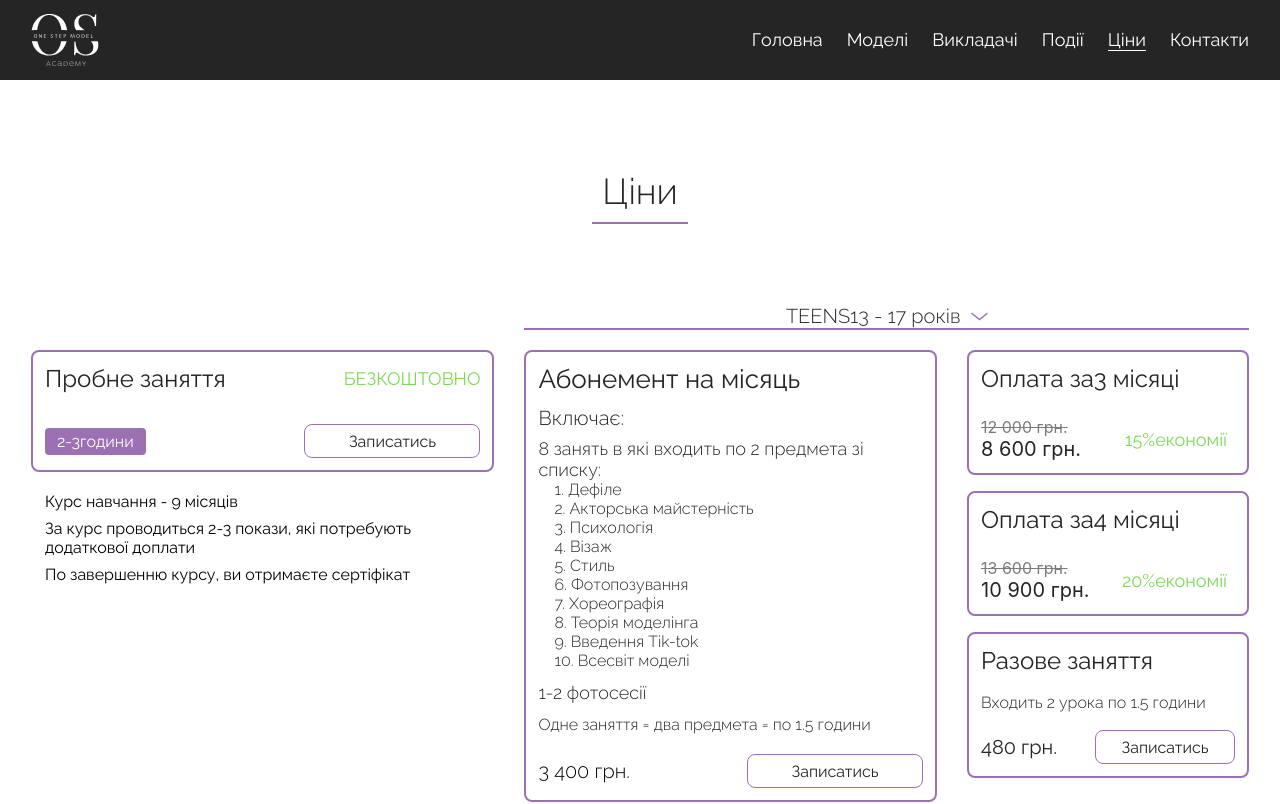
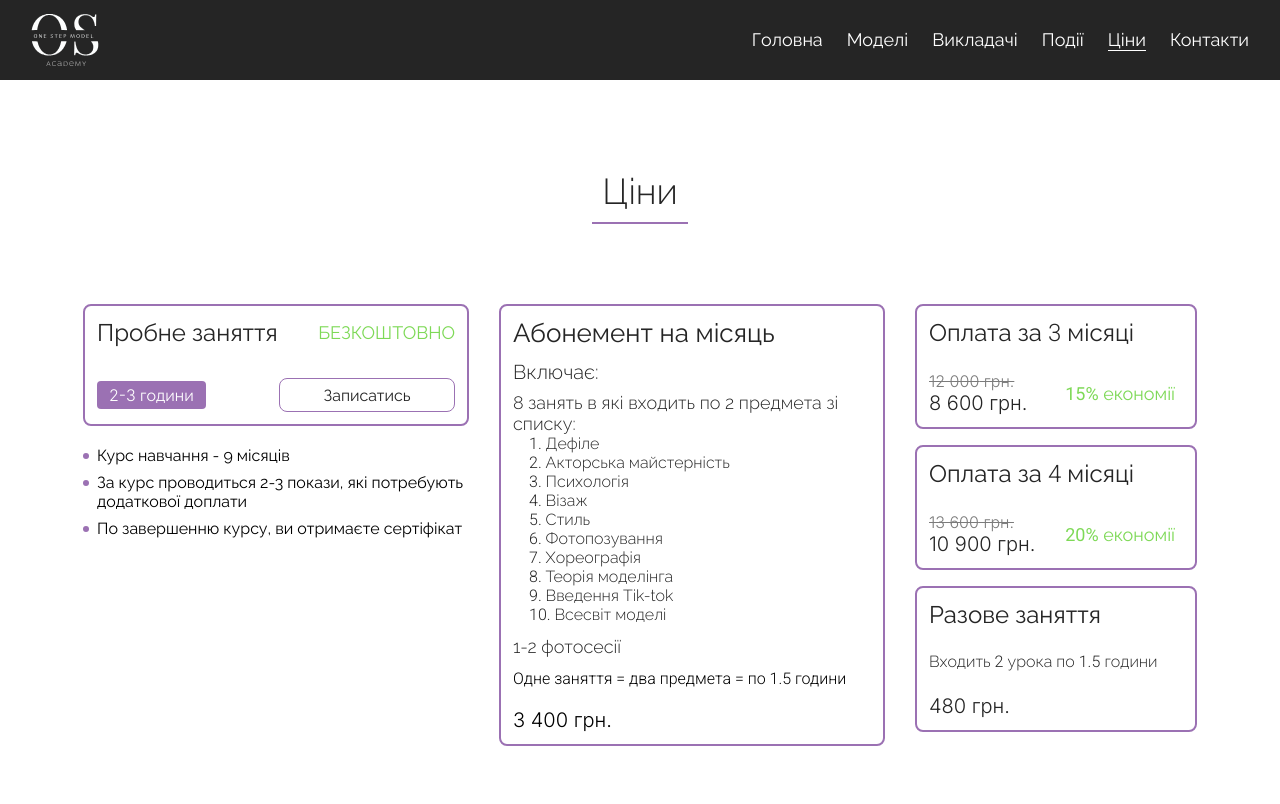
Before and after one commit to Slayer0fTime/os-models, a Next.js app: page /prices in a window 1280 px wide. Shown: the top 804 px of the page. Built offline with nearby package versions, Linux system fonts and the light colour scheme.

Commit message:
feat: implement  complete pricing page layout

```diff
--- a/app/prices/page.tsx
+++ b/app/prices/page.tsx
@@ -1,30 +1,15 @@
 import styles from '@/app/ui/prices/prices.module.css';
+import clsx from 'clsx';
+import { roboto, inter } from '../ui/fonts';
+import BulletIcon from '../ui/prices/bullet-icon';
+import PaymentCard from '../ui/prices/payment-card';
 
 export default function Page() {
   return (
     <main className={styles['main']}>
-      <section className={`container ${styles['section']}`}>
+      <section className={clsx('container', styles['section'])}>
         <h2 className={styles['section-title']}>Ціни</h2>
         <div className={styles['prices-grid']}>
-          <button className={styles['age-category']}>
-            <span>
-              TEENS
-              <span className={styles['roboto-font']}>13 - 17 </span>років
-            </span>
-            <svg
-              width="17"
-              height="9"
-              viewBox="0 0 17 9"
-              fill="none"
-              xmlns="http://www.w3.org/2000/svg">
-              <path
-                d="M1 1.5L8.5 7.5L16 1.5"
-                stroke="#9B71B3"
-                stroke-width="1.5"
-                stroke-linecap="round"
-              />
-            </svg>
-          </button>
           <div className={styles['trial-lesson-container']}>
             <div className={styles['trial-lesson-card']}>
               <div className={styles['trial-lesson-card-header']}>
@@ -32,17 +17,27 @@ export default function Page() {
                 <strong>БЕЗКОШТОВНО</strong>
               </div>
               <div className={styles['trial-lesson-card-info']}>
-                <time /* datetime="PT2H"*/>
-                  <span className={styles['inter-font']}>2-3</span>
+                <p>
+                  <span className={inter.className}>2-3 </span>
                   години
-                </time>
+                </p>
                 <a href="#">Записатись</a>
               </div>
             </div>
+
             <ul className={styles['course-info']}>
-              <li>Курс навчання - 9 місяців</li>
-              <li>За курс проводиться 2-3 покази, які потребують додаткової доплати</li>
-              <li>По завершенню курсу, ви отримаєте сертіфікат</li>
+              {[
+                'Курс навчання - 9 місяців',
+                'За курс проводиться 2-3 покази, які потребують додаткової доплати',
+                'По завершенню курсу, ви отримаєте сертіфікат',
+              ].map((text, index) => (
+                <li key={index}>
+                  <span className={styles['bullet-icon']}>
+                    <BulletIcon />
+                  </span>
+                  {text}
+                </li>
+              ))}
             </ul>
           </div>
 
@@ -53,93 +48,41 @@ export default function Page() {
               <li>
                 8 занять в які входить по 2 предмета зі списку:
                 <ol className={styles['subjects-list']}>
-                  <li>
-                    <span className={styles['roboto-font']}>1. </span>
-                    Дефіле
-                  </li>
-                  <li>
-                    <span className={styles['roboto-font']}>2. </span>
-                    Акторська майстерність
-                  </li>
-                  <li>
-                    <span className={styles['roboto-font']}>3. </span>Психологія
-                  </li>
-                  <li>
-                    <span className={styles['roboto-font']}>4. </span>Візаж
-                  </li>
-                  <li>
-                    <span className={styles['roboto-font']}>5. </span>Стиль
-                  </li>
-                  <li>
-                    <span className={styles['roboto-font']}>6. </span>Фотопозування
-                  </li>
-                  <li>
-                    <span className={styles['roboto-font']}>7. </span>Хореографія
-                  </li>
-                  <li>
-                    <span className={styles['roboto-font']}>8. </span>Теорія моделінга
-                  </li>
-                  <li>
-                    <span className={styles['roboto-font']}>9. </span>Введення Tik-tok
-                  </li>
-                  <li>
-                    <span className={styles['roboto-font']}>10. </span>Всесвіт моделі
-                  </li>
+                  {[
+                    'Дефіле',
+                    'Акторська майстерність',
+                    'Психологія',
+                    'Візаж',
+                    'Стиль',
+                    'Фотопозування',
+                    'Хореографія',
+                    'Теорія моделінга',
+                    'Введення Tik-tok',
+                    'Всесвіт моделі',
+                  ].map((subject, index) => (
+                    <li key={index}>
+                      <span className={roboto.className}>{index + 1}. </span>
+                      {subject}
+                    </li>
+                  ))}
                 </ol>
               </li>
               <li>1-2 фотосесії</li>
-              <li className={styles['roboto-font']}>Одне заняття = два предмета = по 1.5 години</li>
+              <p className={roboto.className}>Одне заняття = два предмета = по 1.5 години</p>
             </ul>
-
-            <div className={styles['subscription-card-price-and-registration']}>
-              <span className={styles['inter-font']}>3 400 грн.</span>
-              <a href="#">Записатись</a>
-            </div>
+            <p className={clsx(inter.className, styles['subscription-card-price'])}>3 400 грн.</p>
           </div>
 
           <div className={styles['payment-cards-container']}>
-            <div className={styles['payment-card']}>
-              <h3>
-                Оплата за
-                <span className={styles['roboto-font']}>3</span> місяці
-              </h3>
-              <div className={styles['price-container']}>
-                <div className={styles['price']}>
-                  <span className={styles['original-price']}>12 000 грн.</span>
-                  <span className={styles['discounted-price']}>8 600 грн.</span>
-                </div>
-                <strong className={styles['discount-info']}>
-                  <span className={styles['roboto-font']} /*style="font-weight: 400"*/>15%</span>
-                  економії
-                </strong>
-              </div>
-            </div>
-            <div className={styles['payment-card']}>
-              <h3>
-                Оплата за
-                <span className={styles['roboto-font']}>4</span> місяці
-              </h3>
-              <div className={styles['price-container']}>
-                <div className={styles['price']}>
-                  <span className={styles['original-price']}>13 600 грн.</span>
-                  <span className={styles['discounted-price']}>10 900 грн.</span>
-                </div>
-                <strong className={styles['discount-info']}>
-                  <span className={styles['roboto-font']} /*style="font-weight: 400"*/>20%</span>
-                  економії
-                </strong>
-              </div>
-            </div>
+            <PaymentCard months={3} originalPrice="12 000" discountPrice="8 600" discount={15} />
+            <PaymentCard months={4} originalPrice="13 600" discountPrice="10 900" discount={20} />
             <div className={styles['payment-card-single-session']}>
               <h3>Разове заняття</h3>
-              <p>
-                Входить <span className={styles['roboto-font']}>2</span> урока по{' '}
-                <span className={styles['roboto-font']}>1.5</span> години
+              <p className={styles['single-session-description']}>
+                Входить<span className={roboto.className}> 2</span> урока по
+                <span className={roboto.className}> 1.5</span> години
               </p>
-              <div className={styles['single-session-price-and-registration']}>
-                <span className={styles['inter-font']}>480 грн.</span>
-                <a href="#">Записатись</a>
-              </div>
+              <p className={clsx(inter.className, styles['single-session-price'])}>480 грн.</p>
             </div>
           </div>
         </div>
--- a/app/ui/fonts.ts
+++ b/app/ui/fonts.ts
@@ -1,4 +1,4 @@
-import { Raleway, Roboto } from 'next/font/google';
+import { Raleway, Roboto, Inter } from 'next/font/google';
 
 export const raleway = Raleway({
   weight: ['200', '300', '400', '500'],
@@ -9,3 +9,8 @@ export const roboto = Roboto({
   weight: ['100', '300', '400'],
   subsets: ['latin'],
 });
+
+export const inter = Inter({
+  weight: ['300'],
+  subsets: ['latin'],
+});
--- a/app/ui/models/models.module.css
+++ b/app/ui/models/models.module.css
@@ -4,8 +4,7 @@
   justify-content: center;
   align-items: center;
   gap: 30px;
-  min-height: calc(100dvh - 80px);
-
+  min-height: calc(100dvh - var(--header-height));
   padding: 28px 20px;
 }
 
--- /dev/null
+++ b/app/ui/prices/bullet-icon.tsx
@@ -0,0 +1,7 @@
+export default function BulletIcon() {
+  return (
+    <svg width="6" height="6" viewBox="0 0 6 6" fill="none" xmlns="http://www.w3.org/2000/svg">
+      <circle cx="3" cy="3" r="3" fill="#9B71B3" />
+    </svg>
+  );
+}
--- /dev/null
+++ b/app/ui/prices/payment-card.tsx
@@ -0,0 +1,31 @@
+import { roboto } from '../fonts';
+import styles from './prices.module.css';
+
+export default function PaymentCard({
+  months,
+  originalPrice,
+  discountPrice,
+  discount,
+}: {
+  months: number;
+  originalPrice: string;
+  discountPrice: string;
+  discount: number;
+}) {
+  return (
+    <div className={styles['payment-card']}>
+      <h3>
+        Оплата за <span className={roboto.className}>{months}</span> місяці
+      </h3>
+      <div className={styles['price-container']}>
+        <div className={styles['price']}>
+          <p className={styles['original-price']}>{originalPrice} грн.</p>
+          <p className={styles['discounted-price']}>{discountPrice} грн.</p>
+        </div>
+        <strong className={styles['discount-info']}>
+          <span className={roboto.className}>{discount}%</span> економії
+        </strong>
+      </div>
+    </div>
+  );
+}
--- a/app/ui/prices/prices.module.css
+++ b/app/ui/prices/prices.module.css
@@ -1,7 +1,7 @@
 .main {
   display: flex;
   justify-content: center;
-  /* min-height: calc(100dvh - var(--header-height)); */
+  min-height: calc(100dvh - var(--header-height));
   padding: 80px 20px;
 }
 
@@ -19,26 +19,13 @@
 .prices-grid {
   display: grid;
   grid-template-columns: repeat(3, auto);
+  justify-content: center;
   gap: 20px 30px;
 }
 
-.age-category {
-  width: 100%;
-  grid-column: 2/-1;
-  display: flex;
-  justify-content: center;
-  align-items: center;
-  gap: 10px;
-  border-bottom: 2px solid var(--lavanda, #9b71b3);
-  color: var(--dark-text, #252525);
-  font-size: 20px;
-  font-weight: 300;
-}
-
 .trial-lesson-container {
-  display: flex;
-  flex-direction: column;
-  gap: 20px;
+  order: 1;
+  max-width: 386px;
 }
 
 .trial-lesson-card {
@@ -47,6 +34,7 @@
   justify-content: space-between;
   height: 122px;
   padding: 12px;
+  margin-bottom: 20px;
   border-radius: 8px;
   border: 2px solid var(--lavanda, #9b71b3);
 }
@@ -75,7 +63,7 @@
   align-items: center;
 }
 
-.trial-lesson-card-info time {
+.trial-lesson-card-info p {
   padding: 4px 12px;
   border-radius: 4px;
   background: var(--lavanda, #9b71b3);
@@ -84,7 +72,7 @@
   font-weight: 400;
 }
 
-.trial-lesson-card-info a {
+.trial-lesson-card-info > a {
   display: flex;
   justify-content: center;
   align-items: center;
@@ -95,6 +83,12 @@
   color: var(--dark-text, #252525);
   font-size: 1rem;
   font-weight: 400;
+  transition: background-color 0.3s ease-in-out, color 0.3s ease-in-out;
+}
+
+.trial-lesson-card-info a:hover {
+  background-color: var(--lavanda, #9b71b3);
+  color: var(--white-text);
 }
 
 .course-info {
@@ -104,18 +98,20 @@
 }
 
 .course-info li {
-  position: relative;
-  padding-left: 14px;
+  display: flex;
+  gap: 8px;
 }
 
-.course-info li::before {
-  /* content: url(../images/ellipse.svg); */
-  position: absolute;
-  left: 0;
-  transform: translateY(-10%);
+.bullet-icon {
+  flex-shrink: 0;
+  display: flex;
+  align-items: center;
+  height: 1lh;
 }
 
 .subscription-card {
+  order: 2;
+  max-width: 386px;
   padding: 12px;
   border-radius: 8px;
   border: 2px solid var(--Lavanda, #9b71b3);
@@ -154,36 +150,15 @@
 
 .subscription-card ol {
   font-size: 1rem;
+  text-indent: 1rem;
 }
 
-.subscription-card ol > li {
-  padding-left: 1rem;
-}
-
-.subscription-card-price-and-registration {
-  display: flex;
-  justify-content: space-between;
-  align-items: center;
-}
-
-.subscription-card-price-and-registration span {
+.subscription-card-price {
   font-size: 20px;
 }
 
-.subscription-card-price-and-registration a {
-  display: flex;
-  justify-content: center;
-  align-items: center;
-  width: 176px;
-  height: 34px;
-  border-radius: 8px;
-  border: 1.5px solid var(--lavanda, #9b71b3);
-  color: var(--dark-text, #252525);
-  font-size: 1rem;
-  font-weight: 400;
-}
-
 .payment-cards-container {
+  order: 3;
   display: flex;
   flex-direction: column;
   gap: 1rem;
@@ -205,6 +180,10 @@
   font-style: normal;
   font-weight: 400;
   line-height: normal;
+}
+
+.payment-card > h3 > span {
+  font-weight: 300;
 }
 
 .price-container {
@@ -247,60 +226,50 @@
   padding: 12px;
   border-radius: 8px;
   border: 2px solid var(--lavanda, #9b71b3);
+  color: var(--dark-text, #252525);
 }
 
 .payment-card-single-session h3 {
-  color: var(--dark-text, #252525);
   font-size: 24px;
   font-weight: 400;
 }
 
-.payment-card-single-session p {
-  color: var(--dark-text, #252525);
-  /* font-size: 18px; */
+.single-session-description {
   font-size: 16px;
   font-weight: 300;
 }
 
-.single-session-price-and-registration {
-  display: flex;
-  justify-content: space-between;
-  align-items: center;
-}
-
-.single-session-price-and-registration span {
-  color: var(--dark-text, #252525);
+.single-session-price {
   font-size: 20px;
 }
 
-.single-session-price-and-registration a {
-  display: flex;
-  justify-content: center;
-  align-items: center;
-  width: 140px;
-  height: 34px;
-  border-radius: 8px;
-  border: 1.5px solid var(--lavanda, #9b71b3);
-  color: var(--dark-text, #252525);
-  font-size: 1rem;
-  font-weight: 400;
+.single-session-price {
+  font-size: 20px;
 }
 
 @media (max-width: 1024px) {
   .main {
     padding: 60px 20px 40px;
   }
+
   .section-title {
     margin-bottom: 36px;
   }
+
   .prices-grid {
     grid-template-columns: repeat(2, auto);
   }
-  .age-category {
-    grid-column: 1/-1;
+
+  .subscription-card {
+    order: 1;
   }
+
+  .payment-cards-container {
+    order: 2;
+  }
+
   .trial-lesson-container {
-    order: 1;
+    order: 3;
   }
 }
 
@@ -322,7 +291,7 @@
   .subscription-card h3 {
     font-size: 22px;
   }
-  .subscription-card-price-and-registration span {
+  .subscription-card-price {
     font-size: 18px;
   }
   .payment-card > h3 {
@@ -337,7 +306,7 @@
   .payment-card-single-session h3 {
     font-size: 22px;
   }
-  .single-session-price-and-registration span {
+  .single-session-price {
     font-size: 18px;
   }
   .trial-lesson-card-header h3 {
@@ -361,8 +330,7 @@
   .subscription-card ul > li:last-child {
     font-size: 14px;
   }
-  .subscription-card-price-and-registration a,
-  .single-session-price-and-registration a,
+
   .trial-lesson-card-info a {
     width: 144px;
     height: 26px;
```
